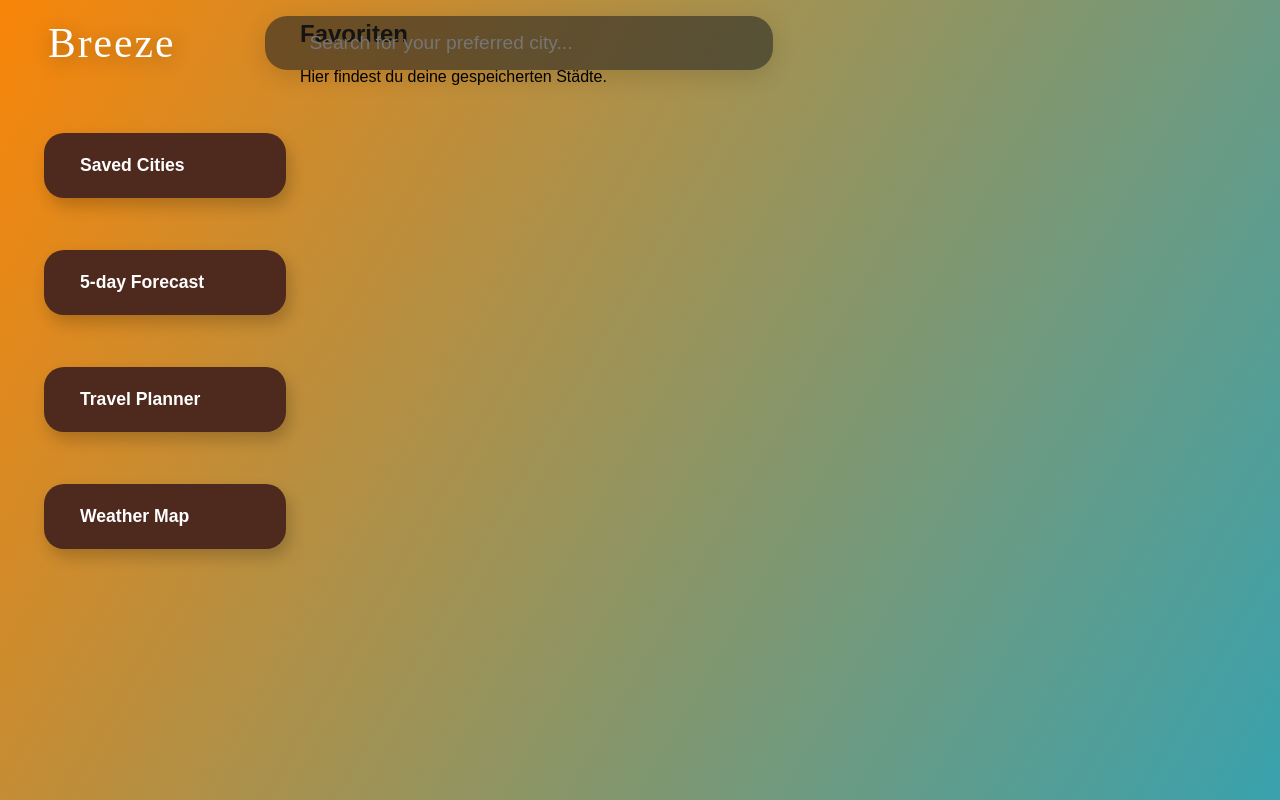
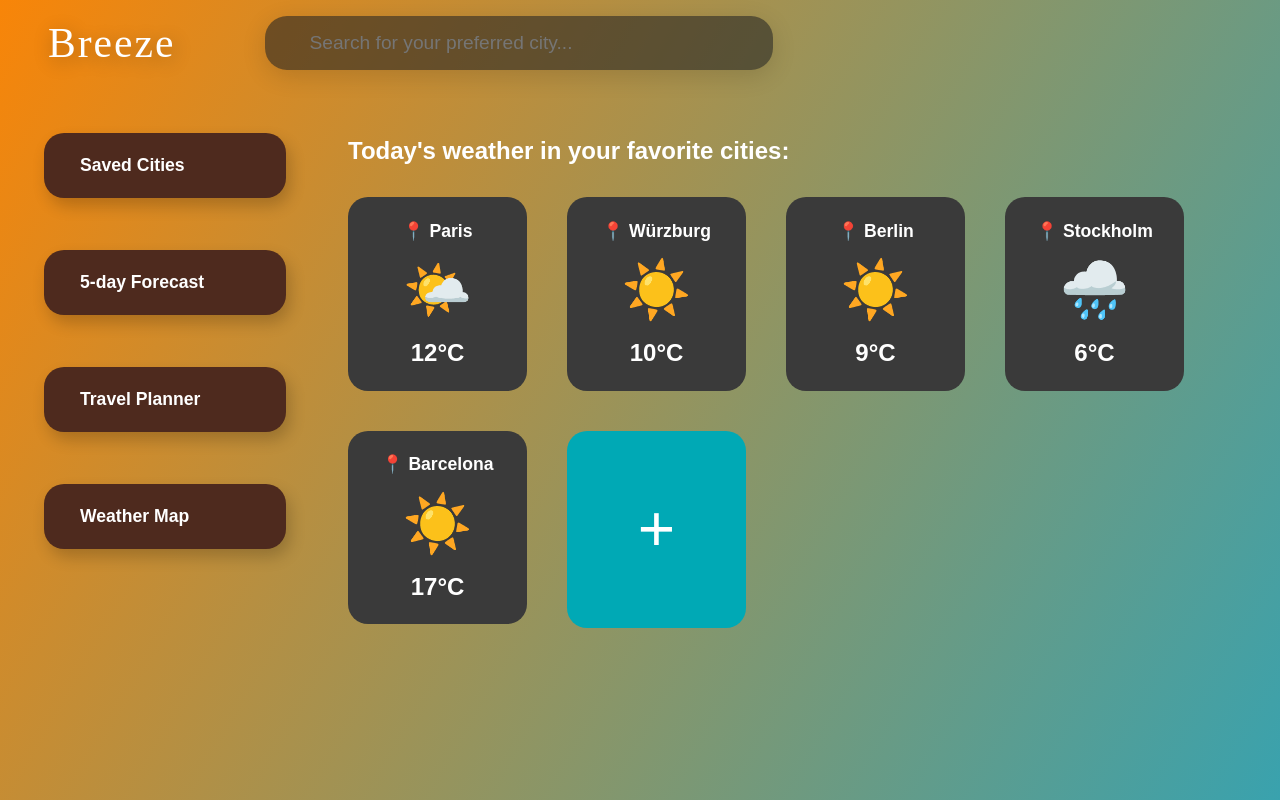
Before and after one commit to Morsells/breeze, a React (Create React App) app: page /favorites in a window 1280 px wide. Built offline with nearby package versions, Linux system fonts and the light colour scheme.

Commit message:
saved cities hinzugefügt

```diff
--- /dev/null
+++ b/src/components/FavoriteCityCard/FavoriteCityCard.module.css
@@ -0,0 +1,44 @@
+/* In: src/components/FavoriteCityCard/FavoriteCityCard.module.css */
+.card {
+    background: #3a3a3a;
+    color: #fff;
+    border-radius: 20px;
+    padding: 1rem;
+
+    /* Keine feste Breite oder Höhe, damit das Grid die Größe steuern kann */
+    /* flex-shrink, width, height entfernt */
+
+    display: flex;
+    flex-direction: column;
+    justify-content: space-around;
+    align-items: center;
+    text-align: center;
+    aspect-ratio: 1 / 1.1;
+    /* Sorgt für ein schönes Seitenverhältnis */
+    min-height: 160px;
+    /* Eine Mindesthöhe ist gut */
+
+    transition: transform 0.2s ease-in-out, box-shadow 0.2s;
+}
+
+.card:hover {
+    transform: translateY(-5px);
+    box-shadow: 0 8px 20px #0000004d;
+}
+
+.city {
+    font-size: 1.1rem;
+    /* 18px */
+    font-weight: 600;
+}
+
+.icon {
+    font-size: 3.5rem;
+    /* 56px */
+}
+
+.temp {
+    font-size: 1.5rem;
+    /* 24px */
+    font-weight: 700;
+}
--- /dev/null
+++ b/src/components/FavoriteCityCard/FavoriteCityCard.tsx
@@ -0,0 +1,34 @@
+import React from 'react';
+import styles from './FavoriteCityCard.module.css';
+
+// Wir verwenden hier Emojis als einfache Wetter-Icons
+const getWeatherIcon = (icon: string) => {
+    switch (icon) {
+        case 'partly-cloudy-day':
+            return '🌤️';
+        case 'sunny':
+            return '☀️';
+        case 'rainy':
+            return '🌧️';
+        default:
+            return '❔';
+    }
+};
+
+type Props = {
+    city: string;
+    temp: number;
+    icon: string;
+};
+
+const FavoriteCityCard: React.FC<Props> = ({ city, temp, icon }) => {
+    return (
+        <div className={styles.card}>
+            <div className={styles.city}>📍 {city}</div>
+            <div className={styles.icon}>{getWeatherIcon(icon)}</div>
+            <div className={styles.temp}>{temp}°C</div>
+        </div>
+    );
+};
+
+export default FavoriteCityCard;
--- a/src/global.css
+++ b/src/global.css
@@ -1,4 +1,6 @@
-body, html, #root {
+body,
+html,
+#root {
   min-height: 100vh;
   margin: 0;
   padding: 0;
@@ -16,11 +18,20 @@ body, html, #root {
 
 main {
   flex: 1;
-  height: calc(100vh - 85px);  /* 85px Höhe Header */
-  padding: 0 48px 0 300px;     /* Nur links/rechts */
-  overflow: hidden;
+  /* Lässt den Bereich den verfügbaren Platz füllen */
+
+  /* Korrigiertes Padding: oben und unten Abstand hinzufügen */
+  padding: 105px 48px 40px 300px;
+  /* Oben (105px), Rechts (48px), Unten (40px), Links (300px) */
+
+  /* Korrigiertes Overflow: Scrollen erlauben, wenn nötig */
+  overflow-y: auto;
+  /* Erlaubt vertikales Scrollen NUR bei Bedarf */
+
   display: flex;
   flex-direction: column;
   align-items: flex-start;
   justify-content: flex-start;
+
+  /* Die feste 'height' wurde entfernt, da Flexbox und overflow das besser regeln */
 }
--- /dev/null
+++ b/src/pages/Favorites/Favorites.module.css
@@ -0,0 +1,56 @@
+.favoritesContainer {
+    /* Wir nutzen Flexbox für eine saubere Ausrichtung von Titel und Grid */
+    display: flex;
+    flex-direction: column;
+    padding: 2rem 3rem;
+    /* Etwas mehr seitlicher Abstand */
+    box-sizing: border-box;
+    width: 100%;
+}
+
+.title {
+    color: white;
+    font-size: 1.5rem;
+    /* 24px */
+    font-weight: 600;
+    margin: 0 0 2rem 0;
+    /* Kein oberer/seitlicher Margin, nur unten */
+    text-align: left;
+}
+
+/* In: src/pages/Favorites/Favorites.module.css */
+
+.favoritesGrid {
+    display: grid;
+    grid-template-columns: repeat(auto-fill, minmax(150px, 1fr));
+    gap: 2.5rem;
+    /* <-- Erhöhe einfach diesen Wert (vorher war er 2rem) */
+}
+
+/* Die "+"-Karte */
+.addCard {
+    display: flex;
+    justify-content: center;
+    align-items: center;
+    aspect-ratio: 1 / 1.1;
+    min-height: 170px;
+    /* Passende Mindesthöhe */
+    background-color: #00A9B5;
+    border-radius: 20px;
+    border: none;
+    cursor: pointer;
+    transition: all 0.2s ease-in-out;
+    padding: 0;
+}
+
+.addCard:hover {
+    transform: translateY(-5px);
+    background-color: #00c2d1;
+}
+
+.plusIcon {
+    font-size: 4rem;
+    font-weight: 200;
+    color: white;
+    line-height: 1;
+}
--- a/src/pages/Favorites/Favorites.tsx
+++ b/src/pages/Favorites/Favorites.tsx
@@ -1,11 +1,42 @@
-// src/pages/Favorites/Favorites.tsx
-import React from "react";
+import React from 'react';
+import styles from './Favorites.module.css';
+import FavoriteCityCard from '../../components/FavoriteCityCard/FavoriteCityCard';
 
-const Favorites: React.FC = () => (
-  <div>
-    <h2>Favoriten</h2>
-    <p>Hier findest du deine gespeicherten Städte.</p>
-  </div>
-);
+// Simulierter Datensatz, der dem Bild entspricht.
+const mockFavorites = [
+  { id: 1, name: 'Paris', temp: 12, icon: 'partly-cloudy-day' },
+  { id: 2, name: 'Würzburg', temp: 10, icon: 'sunny' },
+  { id: 3, name: 'Berlin', temp: 9, icon: 'sunny' },
+  { id: 4, name: 'Stockholm', temp: 6, icon: 'rainy' },
+  { id: 5, name: 'Barcelona', temp: 17, icon: 'sunny' },
+];
+
+const Favorites: React.FC = () => {
+  const handleAddClick = () => {
+    alert('Funktion zum Hinzufügen einer neuen Stadt!');
+  };
+
+  return (
+    <div className={styles.favoritesContainer}>
+      <h2 className={styles.title}>Today's weather in your favorite cities:</h2>
+      <div className={styles.favoritesGrid}>
+        {/* Erstellt für jeden Favoriten eine Wetter-Karte */}
+        {mockFavorites.map((city) => (
+          <FavoriteCityCard
+            key={city.id}
+            city={city.name}
+            temp={city.temp}
+            icon={city.icon}
+          />
+        ))}
+
+        {/* Die Karte zum Hinzufügen eines neuen Favoriten */}
+        <button className={styles.addCard} onClick={handleAddClick} aria-label="Add new city">
+          <div className={styles.plusIcon}>+</div>
+        </button>
+      </div>
+    </div>
+  );
+};
 
 export default Favorites;
```
